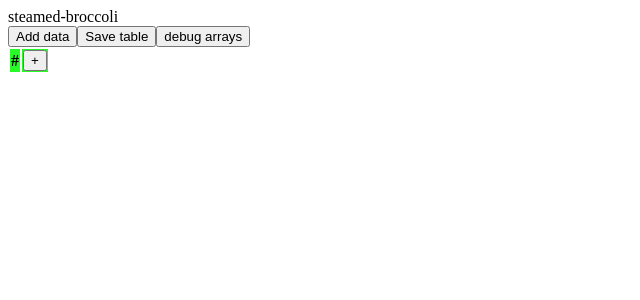
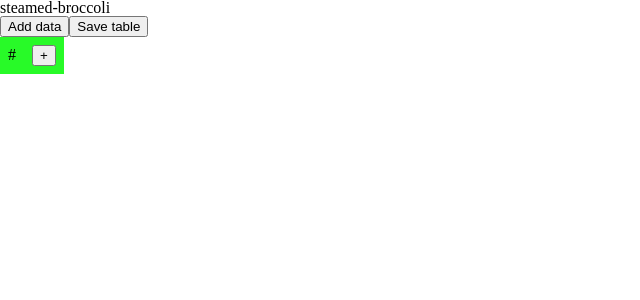
Before and after one commit to josemachado-dev/Broccoli, an Angular app in the folder steamed-broccoli/: page / in a window 1280 px wide. Shown: the top 300 px of the page, without its empty margins (0-640 px from the left). Built offline with nearby package versions, Linux system fonts and the light colour scheme.

Commit message:
Little Visual Update
Added CSS reset
Small CSS update
Cleaned a bit of text

```diff
--- a/steamed-broccoli/src/app/app.component.css
+++ b/steamed-broccoli/src/app/app.component.css
@@ -1,12 +1,13 @@
 th {
-    background-color: rgb(40, 250, 40)
+    background-color: rgb(40, 250, 40);
+    padding: 0.5em;
 }
 
 tr {
     background-color: rgb(255, 255, 255);
 }
 tr:nth-child(even) {
-    background-color: rgb(225, 225, 225);
+    background-color: rgb(150, 150, 150);
 }
 tr:hover {
     background-color: rgba(200, 200, 200);
@@ -15,3 +16,7 @@
 input:focus {
     border: 2px solid rgb(50, 50, 50);
 }
+
+button {
+    text-align: center;
+}
--- a/steamed-broccoli/src/app/app.component.html
+++ b/steamed-broccoli/src/app/app.component.html
@@ -3,9 +3,18 @@
 </div>
 
 <div>
-  <button type="button" (click)="addRow()">Add data</button>
-  <button type="button" (click)="saveTable()">Save table</button>
-  <button type="button" (click)="debugArrays()">debug arrays</button>
+  <button
+    type="button"
+    (click)="addRow()"
+  >Add data</button>
+  <button
+    type="button"
+    (click)="saveTable()"
+  >Save table</button>
+  <!--<button
+      type="button"
+      (click)="debugArrays()"
+    >debug arrays</button>-->
 </div>
 
 <div>
@@ -17,19 +26,29 @@
         (click)="editColumnTitle(index, $event)"
         class="column-title"
       >
-        <input [hidden]="editColumnTitleIndex != index" [(ngModel)]="columns[index]">
+        <input
+          [hidden]="editColumnTitleIndex != index"
+          [(ngModel)]="columns[index]"
+        >
         <span [hidden]="editColumnTitleIndex == index">{{columns[index]}}</span>
       </th>
-      <th><button type="button" (click)="addColumn()">+</button></th>
+      <th><button
+        type="button"
+        (click)="addColumn()">+</button></th>
     </thead>
     <tr
       *ngFor="let row of rows; let rowIndex = index; trackBy: trackByIndex(rowIndex, 'data')"
     >
       <td>{{rowIndex+1}}</td>
       <td *ngFor="let item of row.data; let dataIndex = index; trackBy: trackByIndex(rowIndex, dataIndex)">
-        <input [(ngModel)]="rows[rowIndex].data[dataIndex]">
+        <input
+          [(ngModel)]="rows[rowIndex].data[dataIndex]"
+        >
       </td>
-      <td><button type="button" (click)="removeRow(rowIndex)">X</button></td>
+      <td><button
+        type="button"
+        (click)="removeRow(rowIndex)"
+      >X</button></td>
     </tr>
   </table>
 </div>
--- a/steamed-broccoli/src/app/app.component.ts
+++ b/steamed-broccoli/src/app/app.component.ts
@@ -57,10 +57,10 @@
   }
 
   saveTable(){
-    let a = this.parajson();
+    let a = this.goingToJSON();
     console.log("??")
     console.warn(a);
-    var file = new Blob([this.parajson()], {type: "application/json;charset=utf-8"});
+    var file = new Blob([this.goingToJSON()], {type: "application/json;charset=utf-8"});
     saveAs(file, "stemed-broccoli_save.json");
   }
 
@@ -73,7 +73,7 @@
     return () => { return `c_${col}-r_${row}` }
   }
 
-  parajson() {
+  goingToJSON() {
     console.log("sdasf");
     let j = ""
     for (let row of this.rows) {
--- a/steamed-broccoli/src/styles.css
+++ b/steamed-broccoli/src/styles.css
@@ -1 +1,48 @@
-/* You can add global styles to this file, and also import other style files */
+/* http://meyerweb.com/eric/tools/css/reset/
+   v2.0 | 20110126
+   License: none (public domain)
+*/
+
+html, body, div, span, applet, object, iframe,
+h1, h2, h3, h4, h5, h6, p, blockquote, pre,
+a, abbr, acronym, address, big, cite, code,
+del, dfn, em, img, ins, kbd, q, s, samp,
+small, strike, strong, sub, sup, tt, var,
+b, u, i, center,
+dl, dt, dd, ol, ul, li,
+fieldset, form, label, legend,
+table, caption, tbody, tfoot, thead, tr, th, td,
+article, aside, canvas, details, embed,
+figure, figcaption, footer, header, hgroup,
+menu, nav, output, ruby, section, summary,
+time, mark, audio, video {
+	margin: 0;
+	padding: 0;
+	border: 0;
+	font-size: 100%;
+	font: inherit;
+	vertical-align: baseline;
+}
+/* HTML5 display-role reset for older browsers */
+article, aside, details, figcaption, figure,
+footer, header, hgroup, menu, nav, section {
+	display: block;
+}
+body {
+	line-height: 1;
+}
+ol, ul {
+	list-style: none;
+}
+blockquote, q {
+	quotes: none;
+}
+blockquote:before, blockquote:after,
+q:before, q:after {
+	content: '';
+	content: none;
+}
+table {
+	border-collapse: collapse;
+	border-spacing: 0;
+}
```
